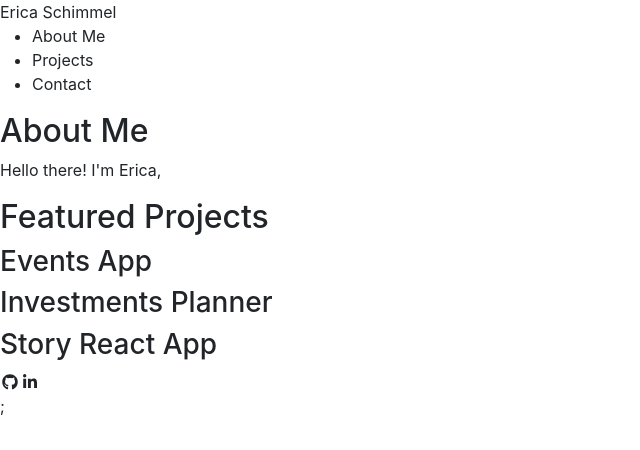
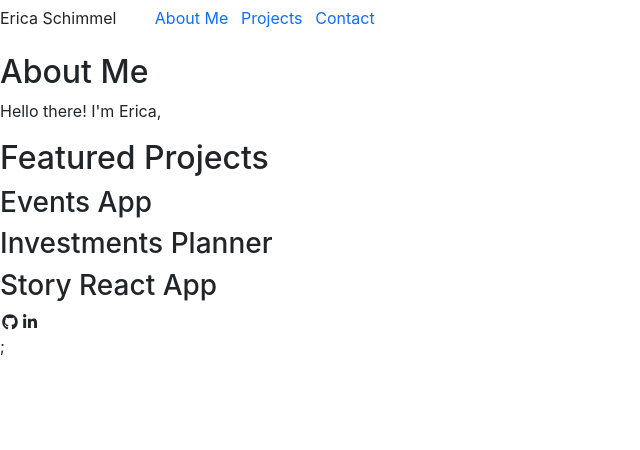
Before and after one commit to OccassionalDev/portfolio-next, a Next.js app: page / in a window 1280 px wide. Shown: the top 450 px of the page, without its empty margins (0-640 px from the left). Built offline with nearby package versions, Linux system fonts and the light colour scheme.

Commit message:
installed styled components, configured styled components with plugin, removed header from index.js, added header in to NavBar.js added global styles for all nav bars

```diff
--- a/components/NavBar.js
+++ b/components/NavBar.js
@@ -1,23 +1,33 @@
 export default function NavBar() {
 	return (
 		<>
+			<header>
 				<nav>
-				<a href="#home">Erica Schimmel</a>
+					<a className="logo" href="#home">
+						Erica Schimmel
+					</a>
 
-				<ul>
+					<ul className="nav-bar-list">
 						<li>
-						<a href="#about">About Me</a>
+							<a className="nav-link" href="#about">
+								About Me
+							</a>
 						</li>
 
 						<li>
-						<a href="#projects">Projects</a>
+							<a className="nav-link" href="#projects">
+								Projects
+							</a>
 						</li>
 
 						<li>
-						<a href="#contact">Contact</a>
+							<a className="nav-link" href="#contact">
+								Contact
+							</a>
 						</li>
 					</ul>
 				</nav>
+			</header>
 		</>
 	);
 }
--- a/package.json
+++ b/package.json
@@ -22,6 +22,8 @@
   },
   "devDependencies": {
     "@zeit/next-css": "^1.0.1",
-    "dotenv": "^8.2.0"
+    "babel-plugin-styled-components": "^1.12.0",
+    "dotenv": "^8.2.0",
+    "styled-components": "^5.2.1"
   }
 }
--- a/pages/index.js
+++ b/pages/index.js
@@ -15,9 +15,7 @@ export default function Home() {
 				<title>Erica Schimmel</title>
 			</Head>
 
-			<header>
-				<NavBar />
-			</header>
+			<NavBar />
 
 			<main className={styles.main}>
 				<div id="home"></div>
--- a/styles/globals.css
+++ b/styles/globals.css
@@ -4,6 +4,26 @@ body {
 	margin: 0;
 	font-family: -apple-system, BlinkMacSystemFont, Segoe UI, Roboto, Oxygen,
 		Ubuntu, Cantarell, Fira Sans, Droid Sans, Helvetica Neue, sans-serif;
+}
+
+/* Nav Bars */
+header {
+	margin: 0 auto;
+	width: 100%;
+	display: flex;
+	align-items: center;
+	top: 0;
+}
+
+.nav-bar-list {
+	list-style: none;
+	position: relative;
+	display: inline-flex;
+}
+
+.nav-link {
+	display: block;
+	padding: 0.4em;
 }
 
 a {
```
Also changed, not shown: .babelrc (added), 1 other file (tests, documents, lock files or other folders). Lines whose indentation alone changed are shown as unchanged.
